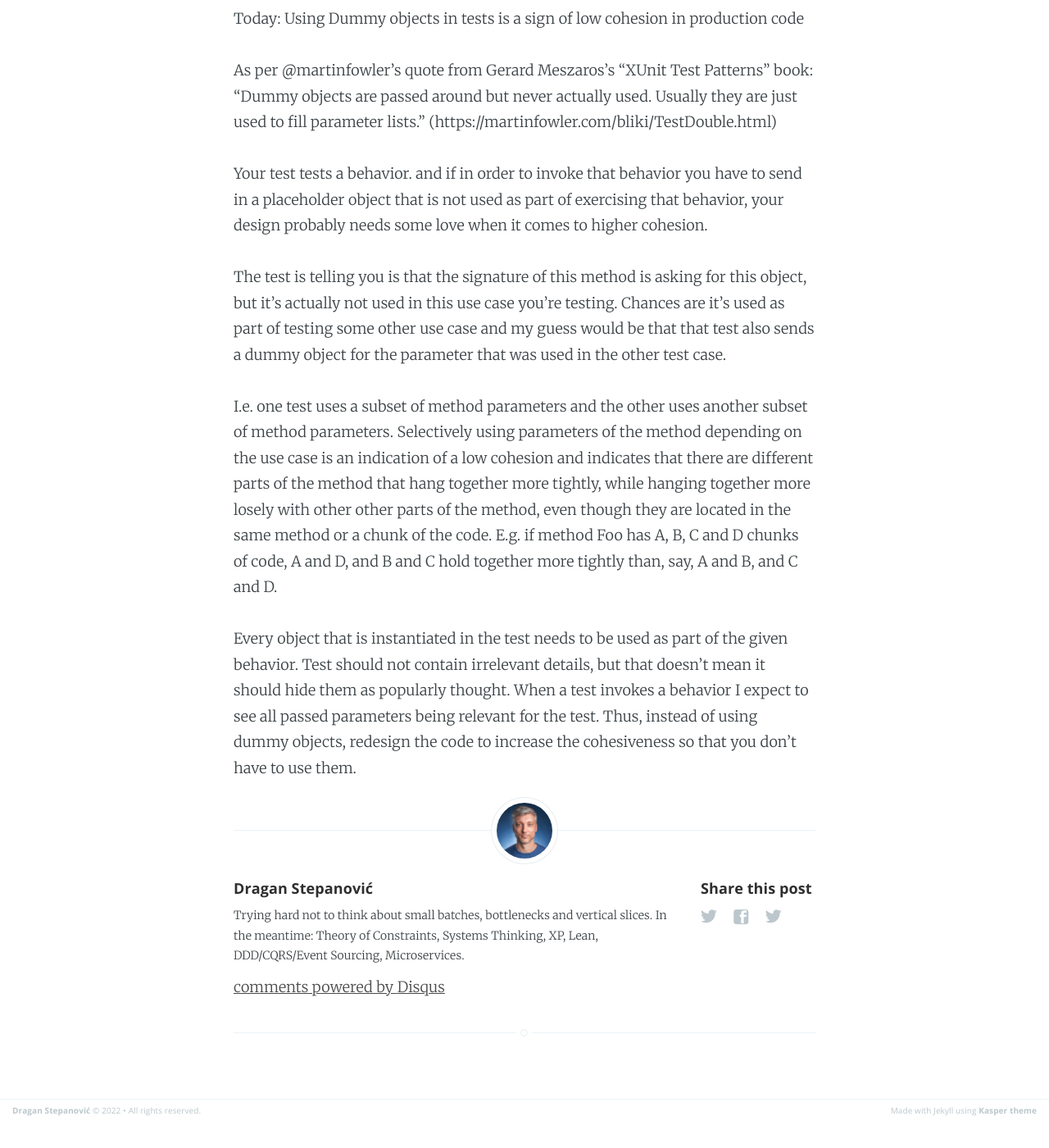
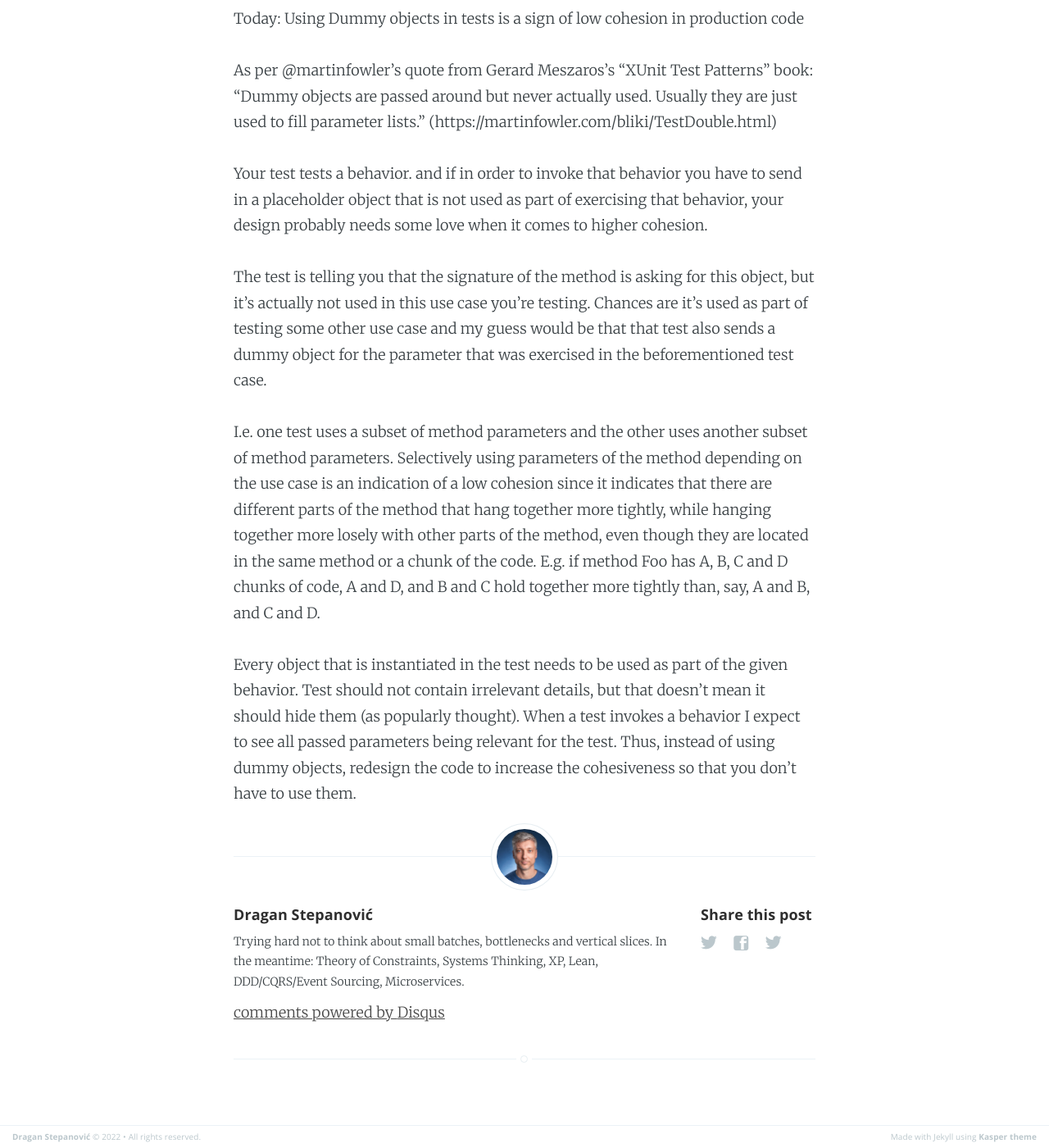
Before and after one commit to dragan-stepanovic/dragan-stepanovic.github.io, a Jekyll site: the page built from _posts/2022-01-25-test-doubles-low-cohesion.md, in a window 1280 px wide and 1400 px high, scrolled down 546 px. Shown: the whole window at 82% size. Built offline with Jekyll 4.4.1, drawn with Linux system fonts in a browser that asks for light colours; our own code applies the rules of GitHub Pages for plain Markdown files; comment, search, counter and statistics services are not loaded; before the commit the page ends 1915 px from its top, so only the background shows below that.

Commit message:
Update 2022-01-25-test-doubles-low-cohesion.md

```diff
--- a/_posts/2022-01-25-test-doubles-low-cohesion.md
+++ b/_posts/2022-01-25-test-doubles-low-cohesion.md
@@ -12,10 +12,10 @@ As per @martinfowler's quote from Gerard Meszaros's "XUnit Test Patterns" book:
 
 Your test tests a behavior. and if in order to invoke that behavior you have to send in a placeholder object that is not used as part of exercising that behavior, your design probably needs some love when it comes to higher cohesion.
 
-The test is telling you is that the signature of this method is asking for this object, but it's actually not used in this use case you're testing. Chances are it's used as part of testing some other use case and my guess would be that that test also sends a dummy object for the parameter that was used in the other test case.
+The test is telling you that the signature of the method is asking for this object, but it's actually not used in this use case you're testing. Chances are it's used as part of testing some other use case and my guess would be that that test also sends a dummy object for the parameter that was exercised in the beforementioned test case.
 
-I.e. one test uses a subset of method parameters and the other uses another subset of method parameters. Selectively using parameters of the method depending on the use case is an indication of a low cohesion and indicates that there are different parts of the method that hang together more tightly, while hanging together more losely with other other parts of the method, even though they are located in the same method or a chunk of the code.
+I.e. one test uses a subset of method parameters and the other uses another subset of method parameters. Selectively using parameters of the method depending on the use case is an indication of a low cohesion since it indicates that there are different parts of the method that hang together more tightly, while hanging together more losely with other parts of the method, even though they are located in the same method or a chunk of the code.
 E.g. if method Foo has A, B, C and D chunks of code, A and D, and B and C hold together more tightly than, say, A and B, and C and D.
 
 Every object that is instantiated in the test needs to be used as part of the given behavior.
-Test should not contain irrelevant details, but that doesn't mean it should hide them as popularly thought. When a test invokes a behavior I expect to see all passed parameters being relevant for the test. Thus, instead of using dummy objects, redesign the code to increase the cohesiveness so that you don't have to use them.
+Test should not contain irrelevant details, but that doesn't mean it should hide them (as popularly thought). When a test invokes a behavior I expect to see all passed parameters being relevant for the test. Thus, instead of using dummy objects, redesign the code to increase the cohesiveness so that you don't have to use them.
```
